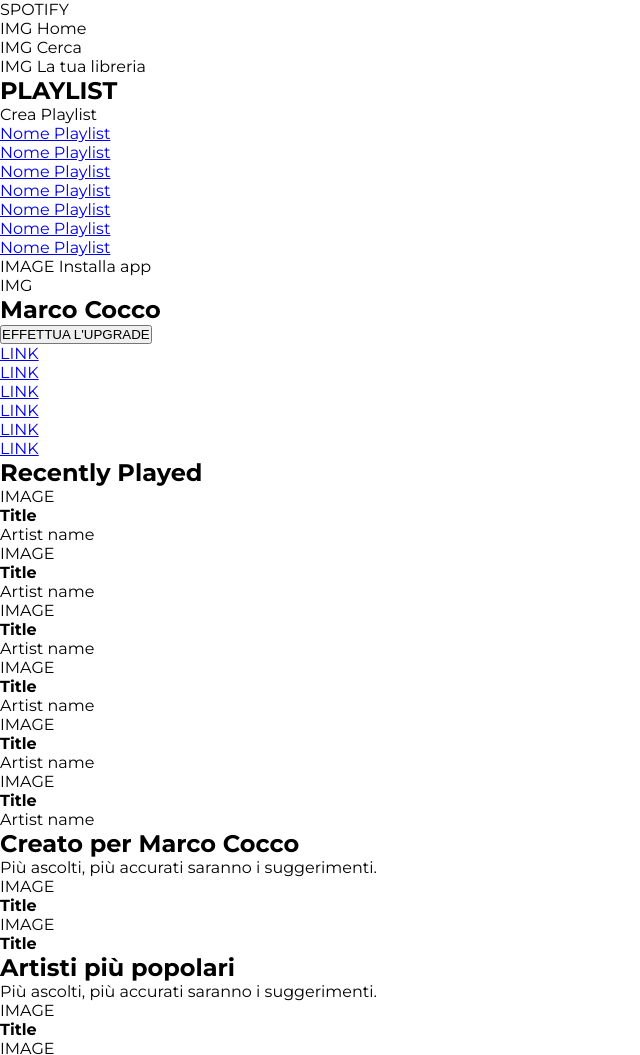
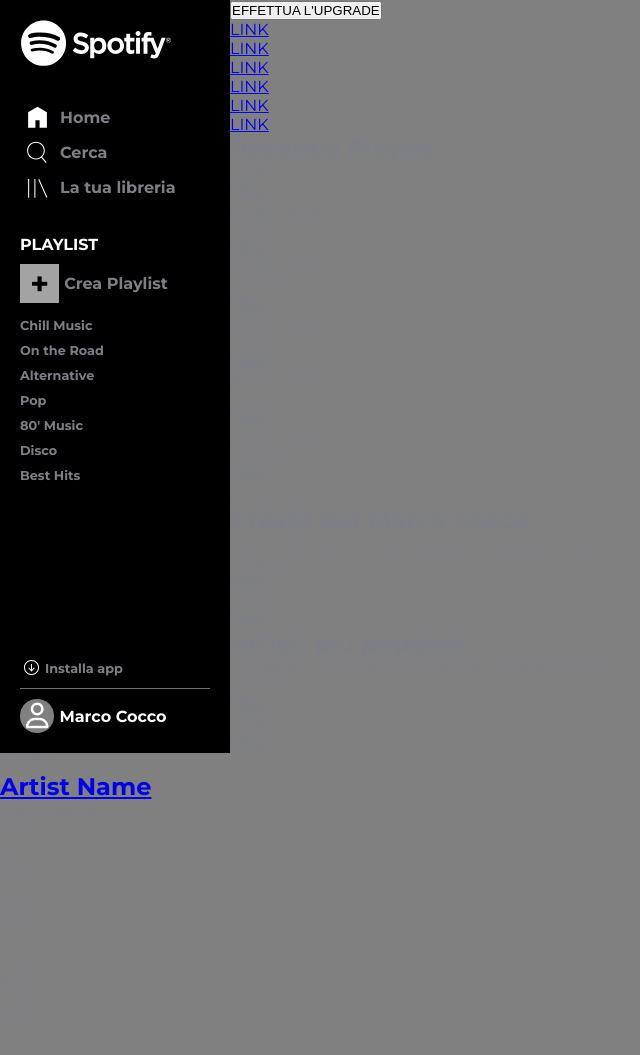
Before and after one commit to MarcoCocco/html-css-spotifyweb, a plain HTML site: page index.html in a window 1280 px wide. Shown: the top 1055 px of the page, without its empty margins (0-640 px from the left). Drawn offline with Linux system fonts and the light colour scheme.

Commit message:
feat: stilizzata navbar laterale

```diff
--- a/css/style.css
+++ b/css/style.css
@@ -6,6 +6,158 @@
 
 body {
     font-family: 'Montserrat', sans-serif;
+
+    /*test*/
+    background-color: grey;
+    color: #7d7f84;
+}
+
+li {
+    list-style-type: none;
+}
+
+hr {
+    border: none;
+    height: 1px;
+    background-color: #717171;
+}
+
+.tw {
+    color: white;
 }
 
 /* COMMONS */
+
+.general-container {
+    display: flex;
+}
+
+nav {
+    width: 230px;
+    display: flex;
+    flex-direction: column;
+    justify-content: space-between;
+    background-color: black;
+    font-weight: 600;
+}
+
+nav .main-nav {
+    padding: 20px;
+    display: flex;
+    flex-direction: column;
+    gap: 30px;
+}
+
+nav .main-nav .logo img {
+    width: 80%;
+}
+
+nav .main-nav .menu-list ul li {
+    display: flex;
+    align-items: center;
+    gap: 5px;
+}
+
+nav .main-nav .menu-list ul li:hover {
+    cursor: pointer;
+    color: white;
+}
+
+nav .main-nav .menu-list ul li img {
+    margin: 5px;
+    height: 25px;
+}
+
+nav .main-nav .playlist-section h2 {
+    font-size: 1em;
+}
+
+nav .main-nav .playlist-section .make-playlist {
+    padding: 10px 0;
+    display: flex;
+    align-items: center;
+}
+
+nav .main-nav .playlist-section .make-playlist .add {
+    margin-right: 5px;
+    background-color: #a3a3a3;
+    color: black;
+    font-size: 2em;
+    padding: 0 10px;
+}
+
+nav .main-nav .playlist-section .make-playlist .add-text:hover {
+    cursor: pointer;
+    color: white;
+}
+
+nav .main-nav .playlist-section .make-playlist .add:hover {
+    cursor: pointer;
+}
+
+nav .main-nav .playlist-section .created-playlists ul li {
+    padding: 5px 0;
+    font-size: .8em;
+}
+
+nav .main-nav .playlist-section .created-playlists ul li:hover {
+    cursor: pointer;
+    color: white;
+}
+
+nav .bottom-nav {
+    padding: 20px;
+    display: flex;
+    flex-direction: column;
+
+}
+
+nav .bottom-nav .download-app {
+    padding-bottom: 10px;
+    display: flex;
+    align-items: center;
+}
+
+nav .bottom-nav .download-app .download-img {
+    width: 20px;
+    height: 20px;
+    margin-right: 5px;
+}
+
+nav .bottom-nav .download-app .download-img img {
+    width: 100%;
+}
+
+nav .bottom-nav .download-app span {
+    font-size: .8em;
+}
+
+nav .bottom-nav .download-app span:hover {
+    cursor: pointer;
+    color: white;
+}
+
+nav .bottom-nav .user-profile {
+    padding-top: 10px;
+    display: flex;
+    align-items: center;
+}
+
+nav .bottom-nav .user-profile .profile-icon .fa-user {
+    margin-right: 5px;
+    padding: 4px 6px;
+    font-size: 1.6em;
+    border-radius: 50%;
+    background-color: grey;
+    color: white;
+}
+
+nav .bottom-nav .user-profile h2 {
+    font-size: 1em;
+}
+
+nav .bottom-nav .user-profile h2:hover {
+    cursor: pointer;
+}
+
+/* FINE NAVBAR LATERALE */
--- a/index.html
+++ b/index.html
@@ -25,46 +25,56 @@
     <div class="general-container">
 
         <nav>
-
+            <div class="main-nav">
                 <div class="logo">
-                SPOTIFY
+                    <img src="img/logo.svg" alt="Spotify Logo">
                 </div>
                 <div class="menu-list">
                     <ul>
-                    <li>IMG <span>Home</span></li>
-                    <li>IMG <span>Cerca</span></li>
-                    <li>IMG <span>La tua libreria</span></li>
+                        <li><img src="img/home.svg" alt="Home"> <span>Home</span></li>
+                        <li><img src="img/search.svg" alt="Search"> <span>Cerca</span></li>
+                        <li><img src="img/libreria.svg" alt="Library"> <span>La tua libreria</span></li>
                     </ul>
                 </div>
                 <div class="playlist-section">
-                <h2>PLAYLIST</h2>
+                    <h2 class="tw">PLAYLIST</h2>
                     <div class="make-playlist">
-                    <span>Crea Playlist</span>
+                        <span class="add"><strong>+</strong></span>
+                        <span class="add-text">Crea Playlist</span>
                     </div>
                     <div class="created-playlists">
                         <ul>
-                        <li><a href="#">Nome Playlist</a></li>
-                        <li><a href="#">Nome Playlist</a></li>
-                        <li><a href="#">Nome Playlist</a></li>
-                        <li><a href="#">Nome Playlist</a></li>
-                        <li><a href="#">Nome Playlist</a></li>
-                        <li><a href="#">Nome Playlist</a></li>
-                        <li><a href="#">Nome Playlist</a></li>
+                            <li>Chill Music</li>
+                            <li>On the Road</li>
+                            <li>Alternative</li>
+                            <li>Pop</li>
+                            <li>80' Music</li>
+                            <li>Disco</li>
+                            <li>Best Hits</li>
                         </ul>
                     </div>
                 </div>
+            </div>
+
+            <div class="bottom-nav">
                 <div class="download-app">
-                IMAGE
+                    <div class="download-img">
+                        <img src="img/download.svg" alt="download app">
+                    </div>
                     <span>Installa app</span>
                 </div>
+                <hr>
                 <div class="user-profile">
-                <div class="profile-img">
-                    IMG
+                    <div class="profile-icon">
+                        <i class="fa-regular fa-user"></i>
                     </div>
-                <h2>Marco Cocco</h2>
+                    <h2 class="tw">Marco Cocco</h2>
+                </div>
             </div>
 
         </nav>
+
+        <div class="header-main-container">
 
             <header>
 
@@ -192,6 +202,10 @@
 
             </main>
 
+        </div>
+
+    </div>
+
     <footer>
 
         <div class="footer-left">
@@ -252,7 +266,6 @@
 
     </footer>
 
-    </div>
 
 </body>
 
```
Lines whose indentation alone changed are shown as unchanged.
